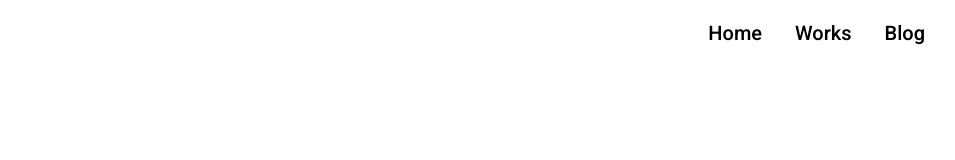
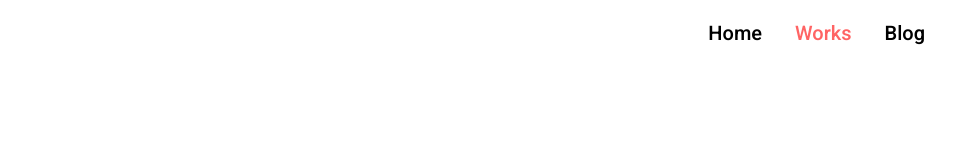
Before and after one commit to Mike-OC24/Portfolio-on-Vue, a Vue app: page /works in a window 1280 px wide. Shown: the top 160 px of the page, without its empty margins (184-1139 px from the left). Built offline with nearby package versions, Linux system fonts and the light colour scheme; a web font is replaced by a local one.

Commit message:
fixes in menu links

```diff
--- a/src/assets/styles/_base.scss
+++ b/src/assets/styles/_base.scss
@@ -48,7 +48,7 @@ body {
 
 .footer {
    margin-top: auto;
- }
+}
 
 .top-container {
    max-width: 974px;
@@ -65,8 +65,4 @@ body {
 a:hover {
    color: $primary-color;
    transition: color 0.3s ease;
- }
-
- a:active {
-   color: $primary-color;
- }
+}
--- a/src/components/Header.vue
+++ b/src/components/Header.vue
@@ -24,34 +24,26 @@ const isOpenedBurgerMenu = ref(false);
 <template>
    <header class="header">
       <div class="header__container top-container">
+
          <div class="header__burger-menu" @click="isOpenedBurgerMenu = !isOpenedBurgerMenu">
             <img src="../assets/img/burger-icon.svg" alt="burger-icon" class="header__burger-icon" />
-
             <nav class="header__burger-nav burger-nav" v-if="isOpenedBurgerMenu">
-               <router-link :to="element.path" class="burger-nav__link" v-for="element of  menu">{{
-                  element.name }}</router-link>
-               <!--   <ul class="burger-nav__list">
-                  <li class="burger-nav__item"><router-link to="/" class="burger-nav__link">home</router-link></li>
-                  <li class="burger-nav__item"><router-link to="/works" class="burger-nav__link">works</router-link></li>
-                  <li class="burger-nav__item"><router-link to="/blog" class="burger-nav__link">blog</router-link></li>
+               <ul class="burger-nav__list">
+                  <li class="burger-nav__item" v-for="item of menu">
+                     <router-link :to="item.path" class="burger-nav__link">{{ item.name }}</router-link>
                   </li>
-               </ul>-->
+               </ul>
             </nav>
          </div>
 
-         <nav class="header__nav">
-            <router-link :to="element.path" class="header__nav-link" v-for="element of menu">{{ element.name
-            }}</router-link>
+         <nav class="header__nav nav ">
+            <ul class="nav__list">
+               <li class="nav__item" v-for="item of menu">
+                  <router-link :to="item.path" class="nav__link">{{ item.name }}</router-link>
+               </li>
+            </ul>
          </nav>
 
-         <!--<nav class="header__nav nav ">
-            <ul class="nav__list">
-               <li class="nav__item"><router-link :to="element.path" class="nav__link" v-for="element of menu">{{
-                  element.name }}</router-link></li>
-               <li class="nav__item"><router-link to="/works" class="nav__link">works</router-link></li>
-               <li class="nav__item"><router-link to="/blog" class="nav__link">blog</router-link></li>
-            </ul>
-         </nav>-->
       </div>
    </header>
 </template>
@@ -60,6 +52,7 @@ const isOpenedBurgerMenu = ref(false);
 @import '../assets/styles/main.scss';
 
 .header__container {
+   position: relative;
    min-height: 48px;
    display: flex;
    align-items: end;
@@ -71,7 +64,13 @@ const isOpenedBurgerMenu = ref(false);
    }
 }
 
-.header__nav {
+@media screen and (max-width: 575px) {
+   .header__nav {
+      display: none;
+   }
+}
+
+.nav__list {
    display: flex;
    text-transform: capitalize;
    font-size: 20px;
@@ -79,21 +78,13 @@ const isOpenedBurgerMenu = ref(false);
    color: #000;
 }
 
-.header__nav-link:not(:last-child) {
+.nav__item:not(:last-child) {
    margin-right: 33px;
 }
 
-/*.nav__list {
-   display: flex;
-   text-transform: capitalize;
-   font-size: 20px;
-   font-weight: 500;
-   color: #000;
-}*/
-
-/*.nav__item:not(:last-child) {
-      margin-right: 33px;
-   }*/
+.nav__link.router-link-active {
+   color: $primary-color;
+}
 
 .header__burger-menu {
    display: none;
@@ -123,10 +114,4 @@ const isOpenedBurgerMenu = ref(false);
       background: rgba(0, 0, 0, 0.04);
    }
 }
-
-@media screen and (max-width: 575px) {
-   .header__nav {
-      display: none;
-   }
-}
 </style>
```
